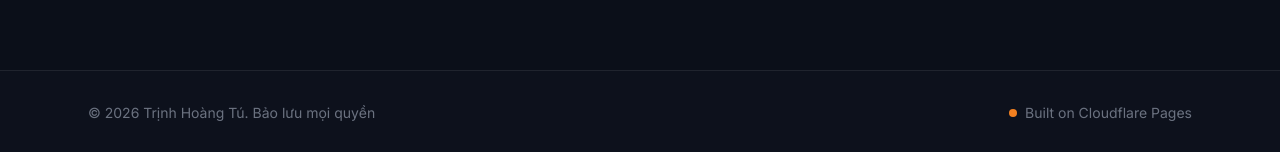
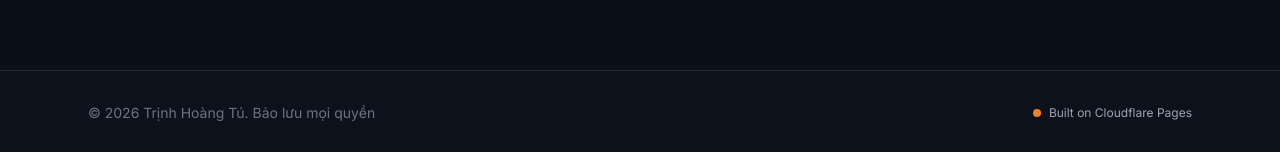
Before and after one commit to thtcsec/orangecloud-thtcsec, a React (Vite) app: page / in a window 1280 px wide. Shown: the part 6454-6606 px from the top of the page. Built offline with nearby package versions, Linux system fonts and the light colour scheme.

Commit message:
feat: complete portfolio layout and proxy worker

```diff
--- a/src/components/Footer.tsx
+++ b/src/components/Footer.tsx
@@ -7,13 +7,13 @@ interface FooterProps {
 
 export const Footer: React.FC<FooterProps> = ({ lang }) => {
   return (
-    <footer className="border-t border-cf-border bg-cf-surface/40 py-8">
+    <footer className="border-t border-white/10 bg-cf-surface/40 py-8">
       <div className="mx-auto flex max-w-6xl flex-col items-center justify-between gap-4 px-4 text-sm text-gray-500 sm:flex-row sm:px-6">
         <p>
           © 2026 {lang === 'vi' ? portfolioData.profile.name : portfolioData.profile.nameEn}.{' '}
           <span>{lang === 'vi' ? 'Bảo lưu mọi quyền' : 'All rights reserved'}</span>
         </p>
-        <p className="flex items-center gap-2">
+        <p className="flex items-center gap-2 text-xs text-gray-400">
           <span className="inline-block h-2 w-2 rounded-full bg-cf-orange" />
           <span>Built on Cloudflare Pages</span>
         </p>
```
Also changed, not shown: worker/index.js (added, +16 -0 lines), 1 other file (tests, documents, lock files or other folders).
